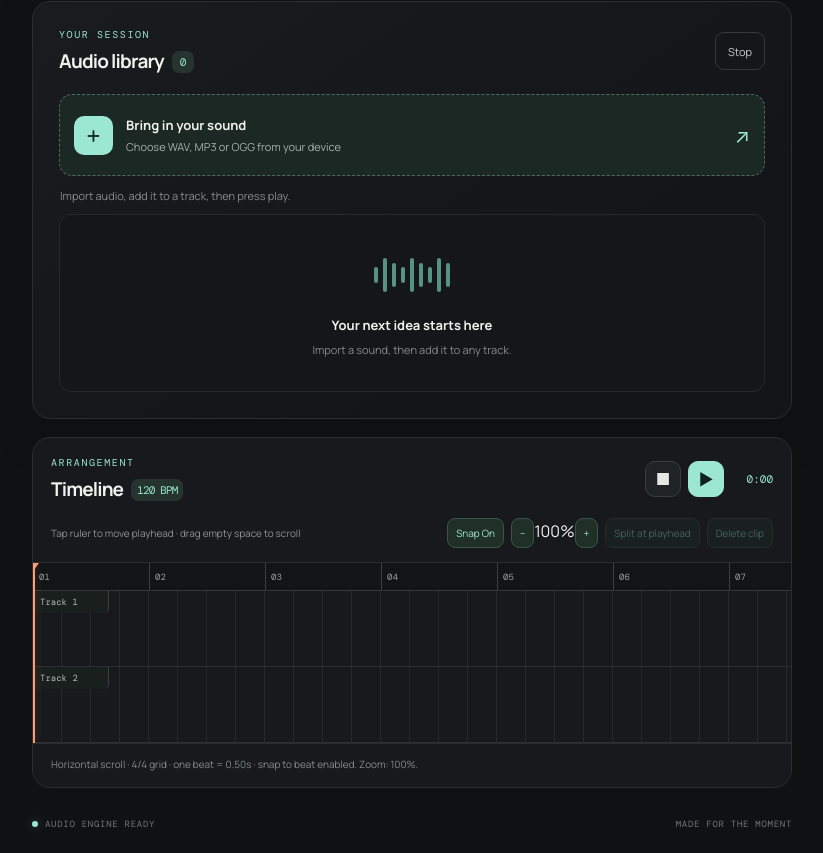
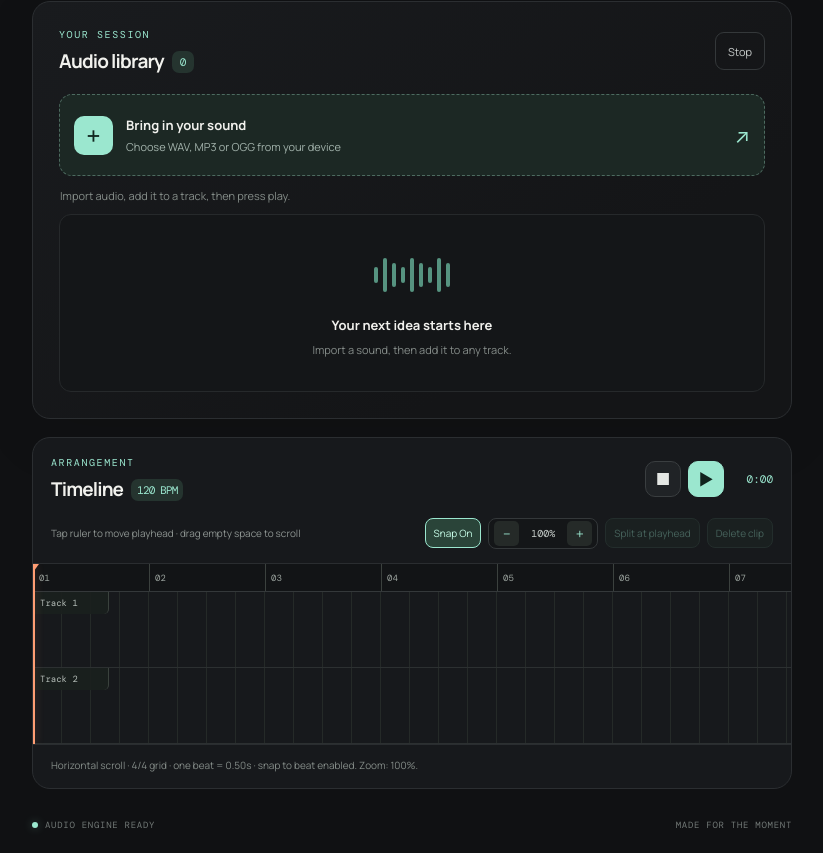
Before and after one commit to Startat6am/otr-daw, a React (Vite) app: page / in a window 1280 px wide. Shown: the part 401-1254 px from the top of the page, without its empty margins (228-1051 px from the left). Built offline with nearby package versions, Linux system fonts and the light colour scheme.

Commit message:
style: add snap and timeline zoom controls

```diff
--- a/src/styles.css
+++ b/src/styles.css
@@ -95,6 +95,11 @@ h2 { margin: 0; font-size: 19px; letter-spacing: -.045em; }
 .edit-tools > span { margin-right: auto; color: #8d9491; font-size: 10px; }
 .edit-tools button { padding: 6px 8px; min-height: 30px; }
 .edit-tools button:disabled { opacity: .35; cursor: default; }
+.edit-tools button.tool-active { border-color: var(--mint); background: #2a4439; color: #c8ffea; }
+.zoom-control { display: inline-flex; align-items: center; gap: 5px; min-height: 30px; padding: 2px 5px; border: 1px solid #34383a; border-radius: 8px; background: #141618; }
+.zoom-control button { min-width: 25px; min-height: 25px; padding: 2px 6px; border: 0; background: #252a28; color: var(--mint); border-radius: 5px; font-size: 14px; }
+.zoom-control span { min-width: 38px; text-align: center; color: #cbd2ce; font: 10px 'DM Mono', monospace; }
+.zoom-control button:disabled { opacity: .35; }
 .timeline-scroll { width: 100%; overflow-x: auto; overflow-y: hidden; border-top: 1px solid #2a2d30; border-bottom: 1px solid #2a2d30; scrollbar-color: #454b48 #17191c; scrollbar-width: thin; }
 .timeline-inner { position: relative; min-height: 180px; background-image: repeating-linear-gradient(to right, transparent 0, transparent 28px, #24282a 28.5px, transparent 29px); }
 .ruler { height: 28px; position: relative; background: #121416; border-bottom: 1px solid #34383a; }
```
